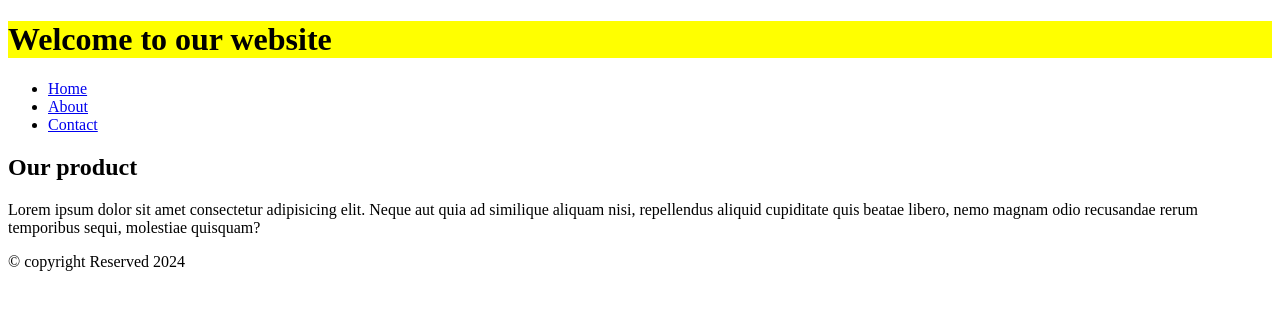
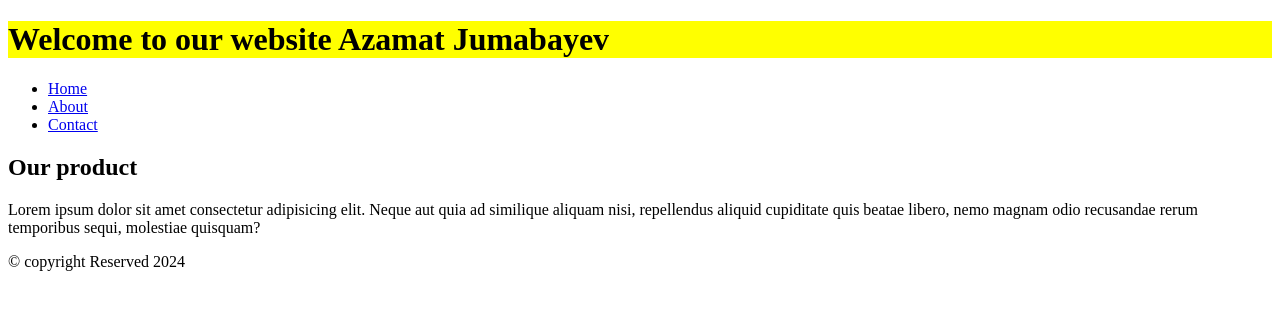
Before and after one commit to AzamatPDP/HilolShop, a plain HTML site: page index.html in a window 1280 px wide. Drawn offline with Linux system fonts and the light colour scheme.

Commit message:
Yangiladik

```diff
--- a/index.html
+++ b/index.html
@@ -8,7 +8,7 @@
 </head>
 <body>
     <header>
-        <h1>Welcome to our website</h1>
+        <h1>Welcome to our website Azamat Jumabayev</h1>
 
         <nav>
             <ul>
```
